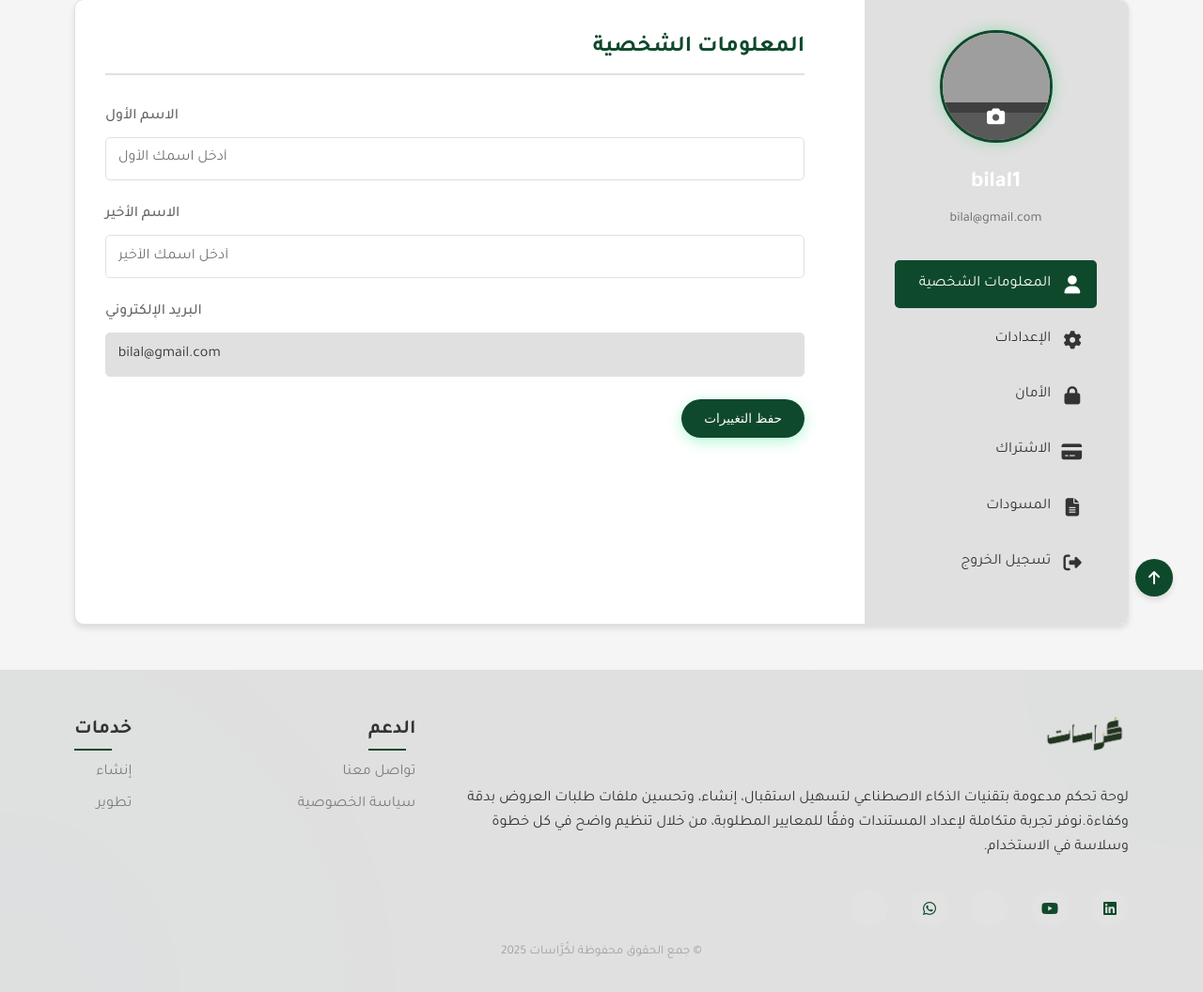
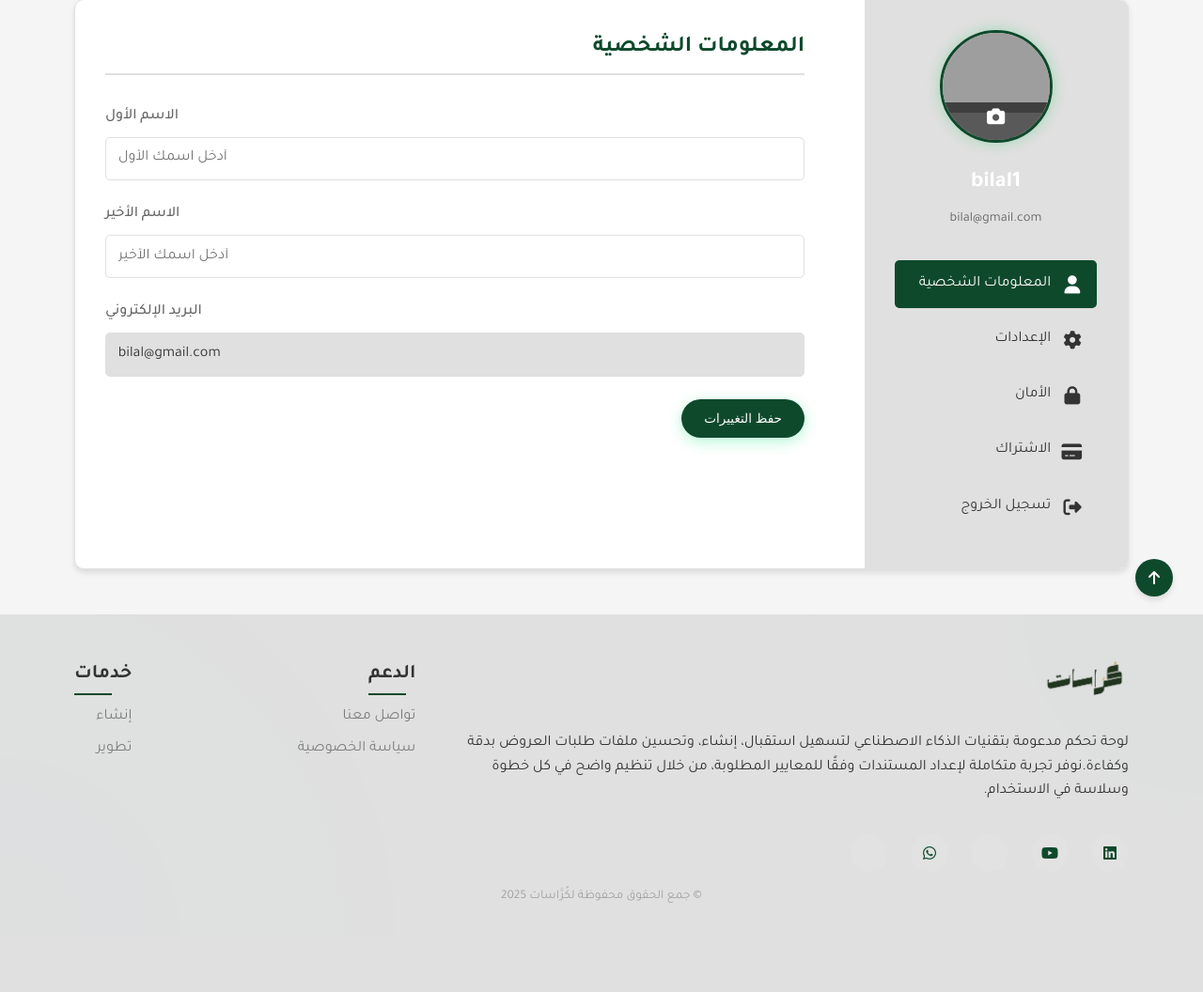
Before and after one commit to malikbilalahmed59/kurrasat, a Django app: page /accounts/profile/ in a window 1280 px wide. Shown: the part 133-1189 px from the top of the page at 94% size. After the commit the page ends 1094 px from the top, so only its background shows below. Run offline with Django 5.2, Linux system fonts and the light colour scheme; a user stored in the database is signed in; data comes from the database, SQL or seed files in the repository; grey boxes are pictures that could not be loaded.

Commit message:
fixed profile

```diff
--- a/templates/profile.html
+++ b/templates/profile.html
@@ -48,9 +48,7 @@
           <li data-tab="subscription">
             <i class="fas fa-credit-card"></i><span>{% trans "الاشتراك" %}</span>
           </li>
-          <li id="drafts-btn">
-            <a href="{% url 'documents:drafts' %}"><i class="fas fa-file-alt"></i><span>{% trans "المسودات" %}</span></a>
-          </li>
+
           <li id="logout-btn">
             <a href="{% url 'accounts:logout' %}"><i class="fas fa-sign-out-alt"></i><span>{% trans "تسجيل الخروج" %}</span></a>
           </li>
```
